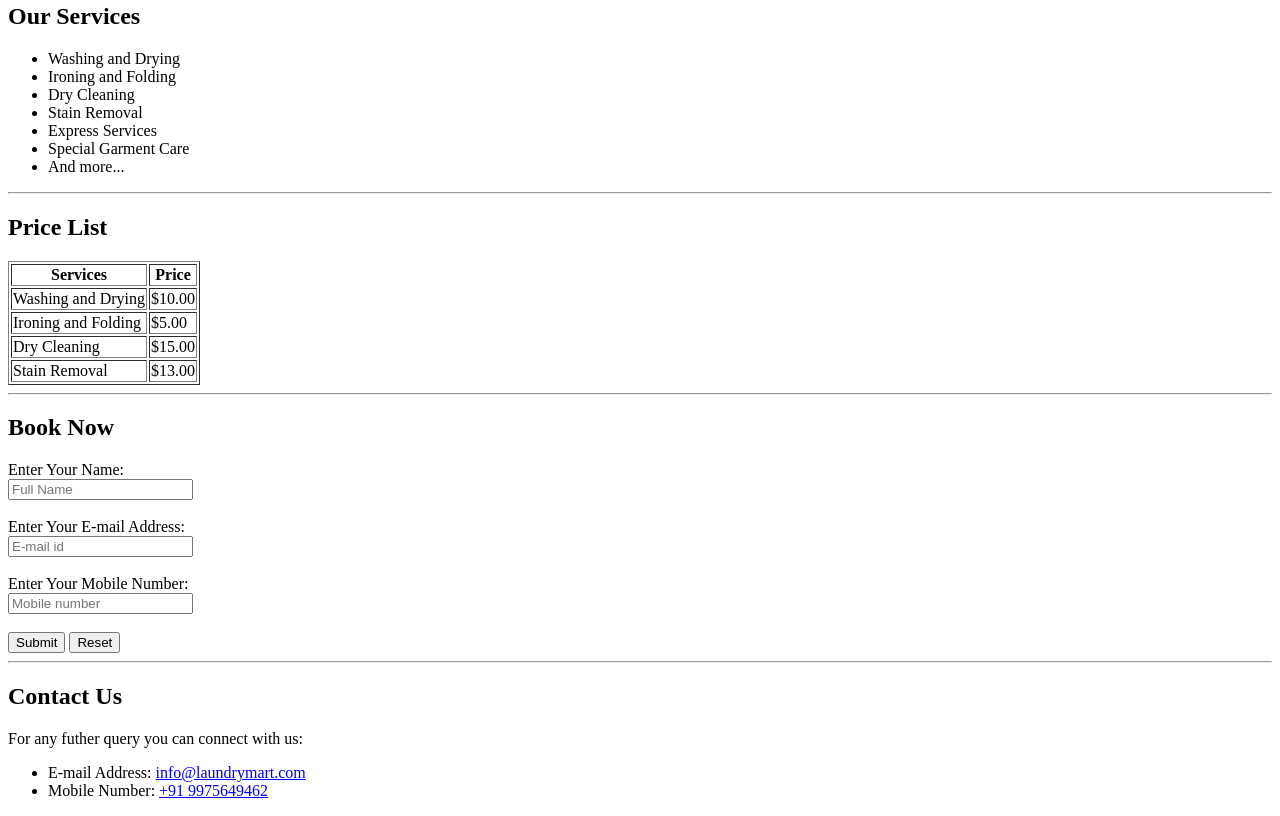
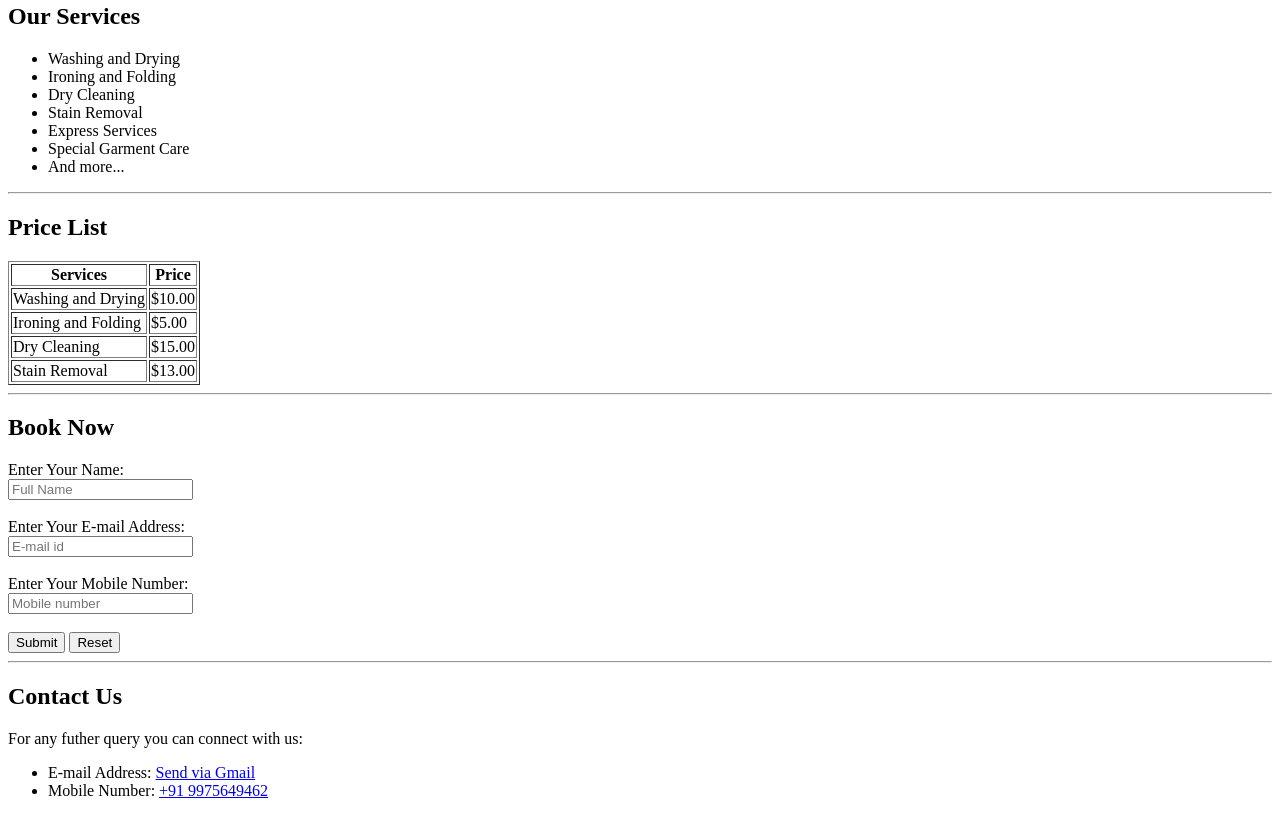
Before and after one commit to PranavNK-22/tutedude, a plain HTML site: page index.html in a window 1280 px wide. Shown: the part 473-1289 px from the top of the page. Drawn offline with Linux system fonts and the light colour scheme.

Commit message:
Update index.html

```diff
--- a/index.html
+++ b/index.html
@@ -73,7 +73,8 @@
     <h2>Contact Us</h2>
     <p>For any futher query you can connect with us: </p>
     <ul>
-        <li>E-mail Address: <a href="mailto: khandelwalpranav56@gmail.com ">info@laundrymart.com</a></li>
+        <li>E-mail Address: <a target="_blank" href="https://mail.google.com/mail/?view=cm&to=info@laundrymart.com&su=Laundry%20Booking&body=Hi%20Laundry%20Mart,%0AI%20want%20to%20book%20a%20service.">Send via Gmail</a>
+</li>
         <li>Mobile Number: <a href="tel:9975649462">+91 9975649462</a></li>
     </ul>
    </footer>
```
